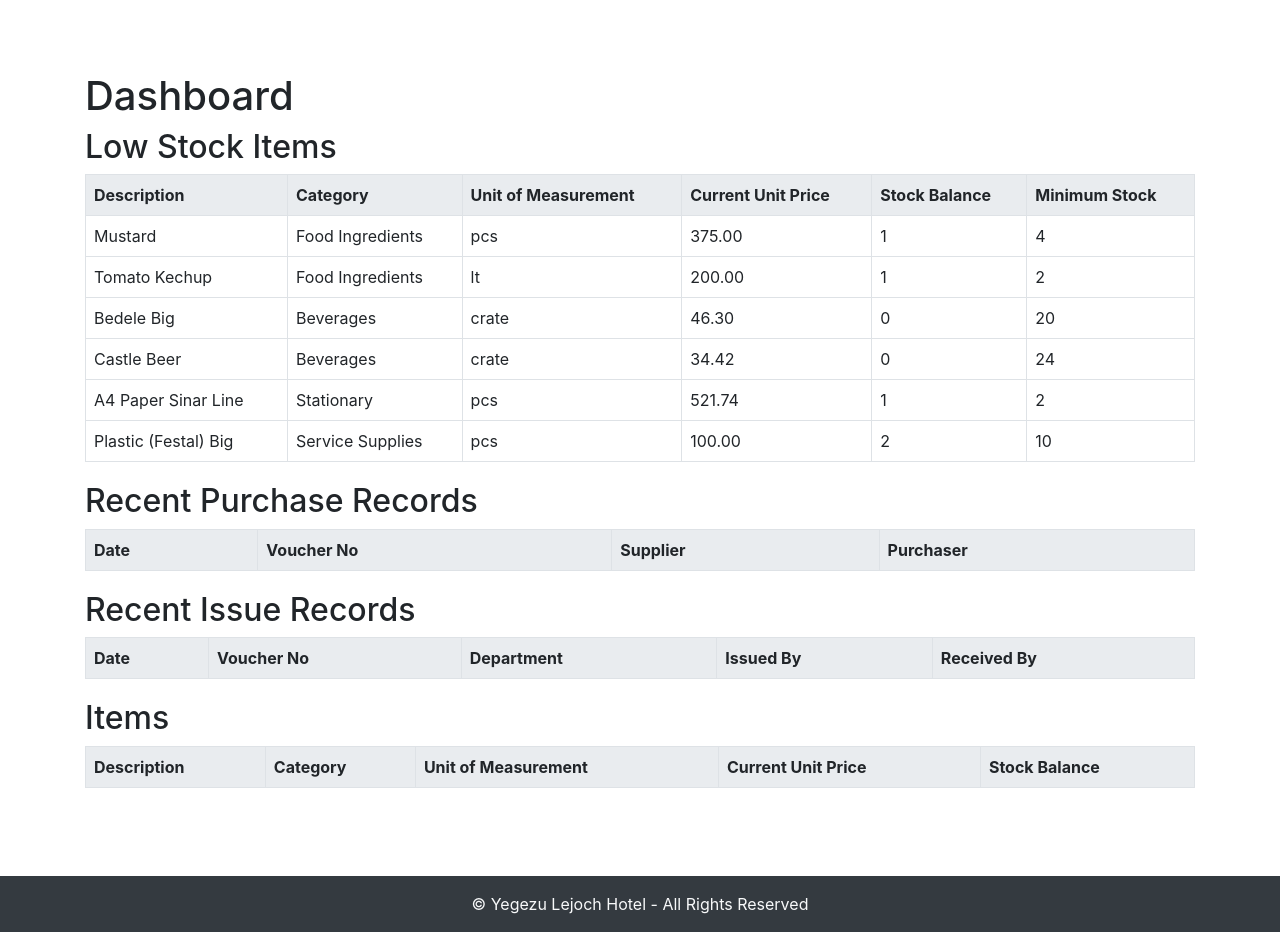
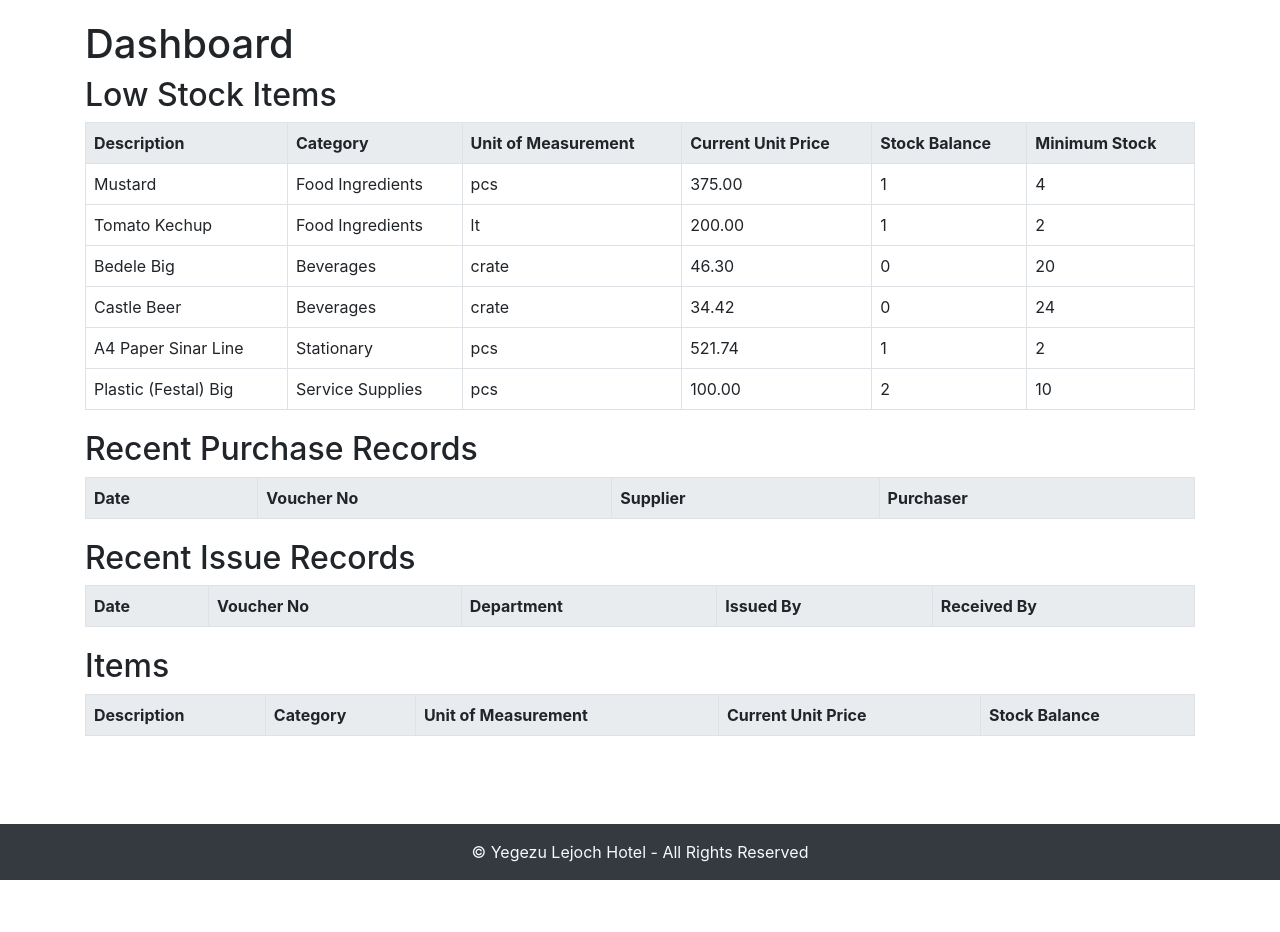
Before and after one commit to Mesele9/erp_django, a Django app: page /store/ in a window 1280 px wide. Shown: the part 56-988 px from the top of the page. After the commit the page ends 936 px from the top, so only its background shows below. Run offline with Django 4.2, Linux system fonts and the light colour scheme; a user stored in the database is signed in; data comes from the database, SQL or seed files in the repository; data that the repository does not hold is empty; some libraries are stand-ins or nearby versions.

Commit message:
correct store_base header and document delete feature

```diff
--- a/employee_management/templates/document_list.html
+++ b/employee_management/templates/document_list.html
@@ -34,7 +34,7 @@
                     <td>{{ document.date_uploaded }}</td>
                     <td>
                         <a href="{% url 'hrms:document_update' document.pk %}" class="btn btn-sm btn-outline-primary" style="margin-right: 10px;">Edit</a>
-                        <button class="btn btn-sm btn-outline-danger" onclick="confirmDelete('{{ document.name }}', '{{ document.pk }}')">Delete</button>
+                        <a href="{% url 'hrms:document_delete' document.pk %}" class="btn btn-sm btn-outline-danger" onclick="confirmDelete('{{ document.name }}', '{{ document.pk }}')">Delete</a>
                     </td>
                 </tr>
             {% empty %}
--- a/store/templates/store_base.html
+++ b/store/templates/store_base.html
@@ -48,7 +48,7 @@
         </div>
     </nav>
 
-    <div class="container mt-2">
+    <div class="container">
         {% if messages %}
             <div class="container mt-2">
                 {% for message in messages %}
@@ -58,9 +58,7 @@
                 {% endfor %}
             </div>
         {% endif %}
-    </div>
 
-    <div class="container mt-1">
         {% block content %}{% endblock %}
     </div>
 
```
